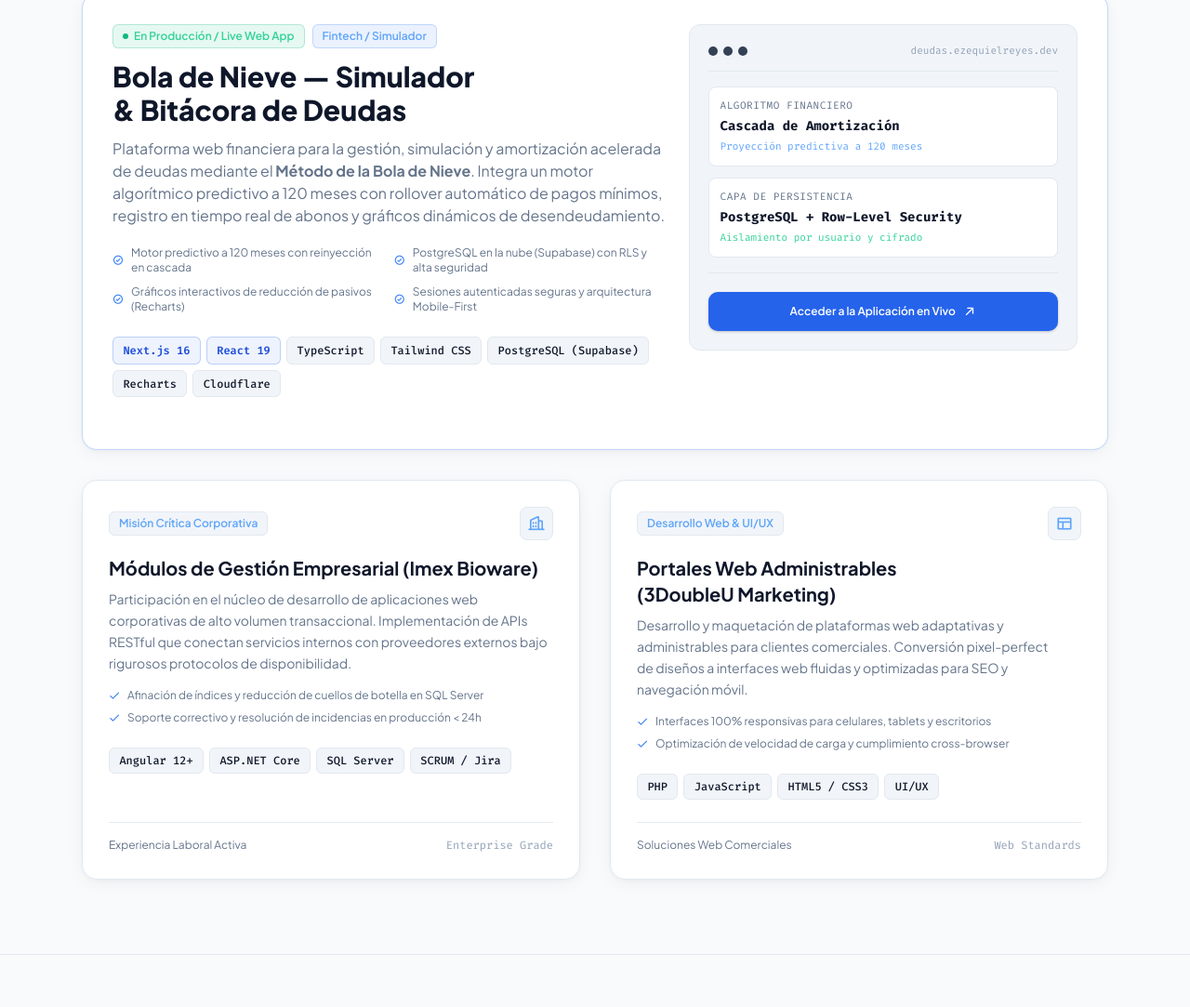
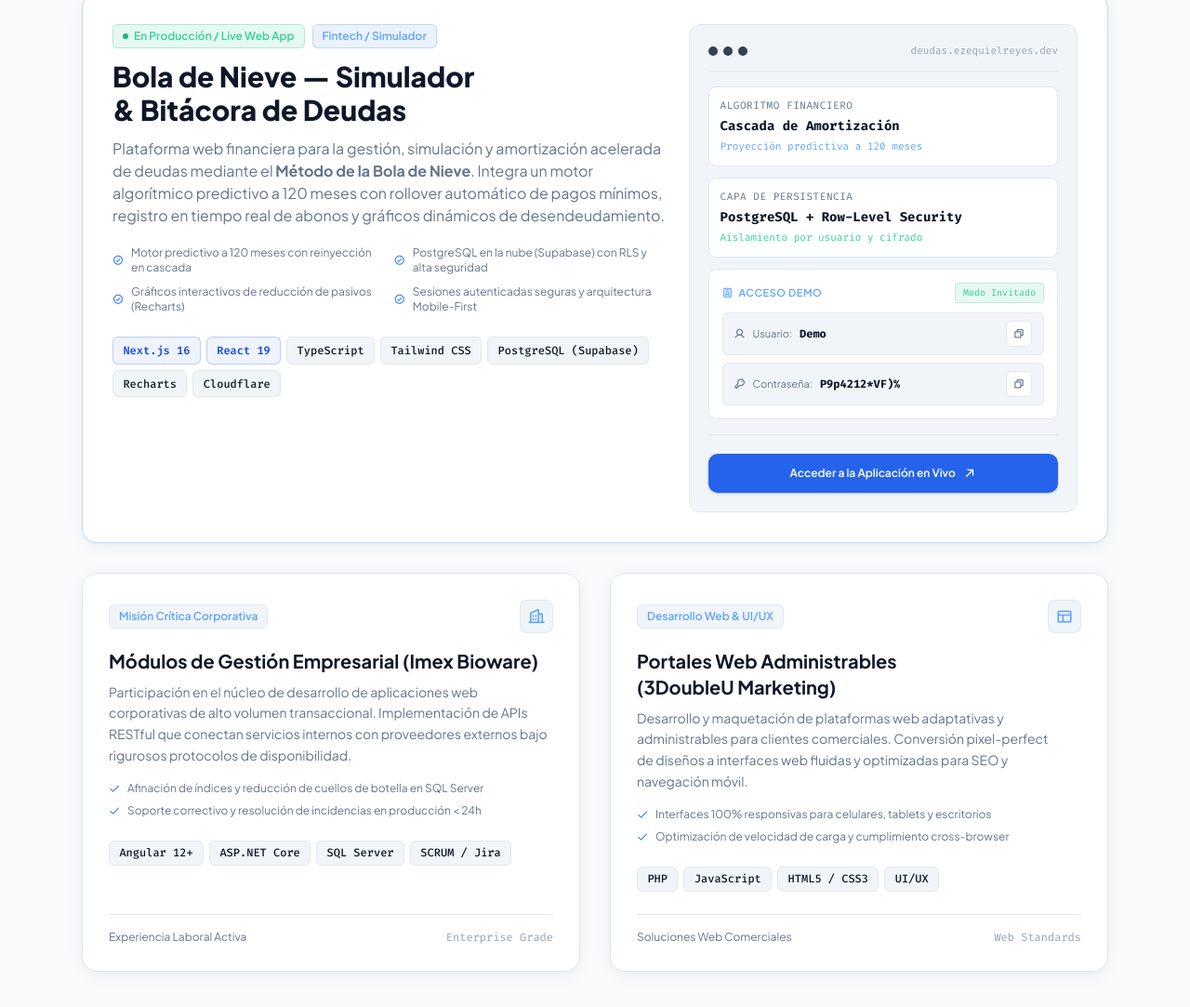
Before and after one commit to EzequielReyesRT/portafolio, a plain HTML site: page index.html in a window 1280 px wide. Shown: the part 4394-5477 px from the top of the page at 93% size. Drawn offline with nearby package versions, Linux system fonts and the light colour scheme.

Commit message:
feat(showcase): agregar credenciales de usuario demo al proyecto bola de nieve

```diff
--- a/index.html
+++ b/index.html
@@ -736,6 +736,38 @@
                       <div class="text-sm font-bold text-main mt-1">PostgreSQL + Row-Level Security</div>
                       <div class="text-[11px] text-emerald-400 mt-1">Aislamiento por usuario y cifrado</div>
                     </div>
+                    <!-- Credenciales Demo para Reclutadores / Evaluadores -->
+                    <div class="p-3.5 rounded-lg bg-card border border-edge font-sans">
+                      <div class="flex items-center justify-between mb-2.5">
+                        <span class="text-[11px] text-primary-400 uppercase tracking-wider font-semibold flex items-center gap-1.5">
+                          <i class="ph-bold ph-identification-badge text-xs"></i>
+                          <span>Acceso Demo</span>
+                        </span>
+                        <span class="text-[10px] text-emerald-400 font-mono bg-emerald-500/10 px-2 py-0.5 rounded border border-emerald-500/20">Modo Invitado</span>
+                      </div>
+                      <div class="space-y-2 text-xs">
+                        <div class="flex items-center justify-between gap-2 px-3 py-2 rounded-md bg-card-sub border border-edge">
+                          <div class="flex items-center gap-2 min-w-0">
+                            <i class="ph-bold ph-user text-xs text-muted"></i>
+                            <span class="text-muted text-[11px]">Usuario:</span>
+                            <code class="font-bold text-main font-mono text-xs truncate select-all">Demo</code>
+                          </div>
+                          <button type="button" onclick="copyToClipboard('Demo', 'Usuario demo copiado')" aria-label="Copiar usuario Demo" class="btn-icon !w-7 !h-7 !rounded-md text-muted hover:text-primary-400 shrink-0" title="Copiar usuario">
+                            <i class="ph-bold ph-copy text-xs"></i>
+                          </button>
+                        </div>
+                        <div class="flex items-center justify-between gap-2 px-3 py-2 rounded-md bg-card-sub border border-edge">
+                          <div class="flex items-center gap-2 min-w-0">
+                            <i class="ph-bold ph-key text-xs text-muted"></i>
+                            <span class="text-muted text-[11px]">Contraseña:</span>
+                            <code class="font-bold text-main font-mono text-xs truncate select-all">P9p4212*VF)%</code>
+                          </div>
+                          <button type="button" onclick="copyToClipboard('P9p4212*VF)%', 'Contraseña demo copiada')" aria-label="Copiar contraseña demo" class="btn-icon !w-7 !h-7 !rounded-md text-muted hover:text-primary-400 shrink-0" title="Copiar contraseña">
+                            <i class="ph-bold ph-copy text-xs"></i>
+                          </button>
+                        </div>
+                      </div>
+                    </div>
                   </div>
                 </div>
 
```
Also changed, not shown: 1 other file.
